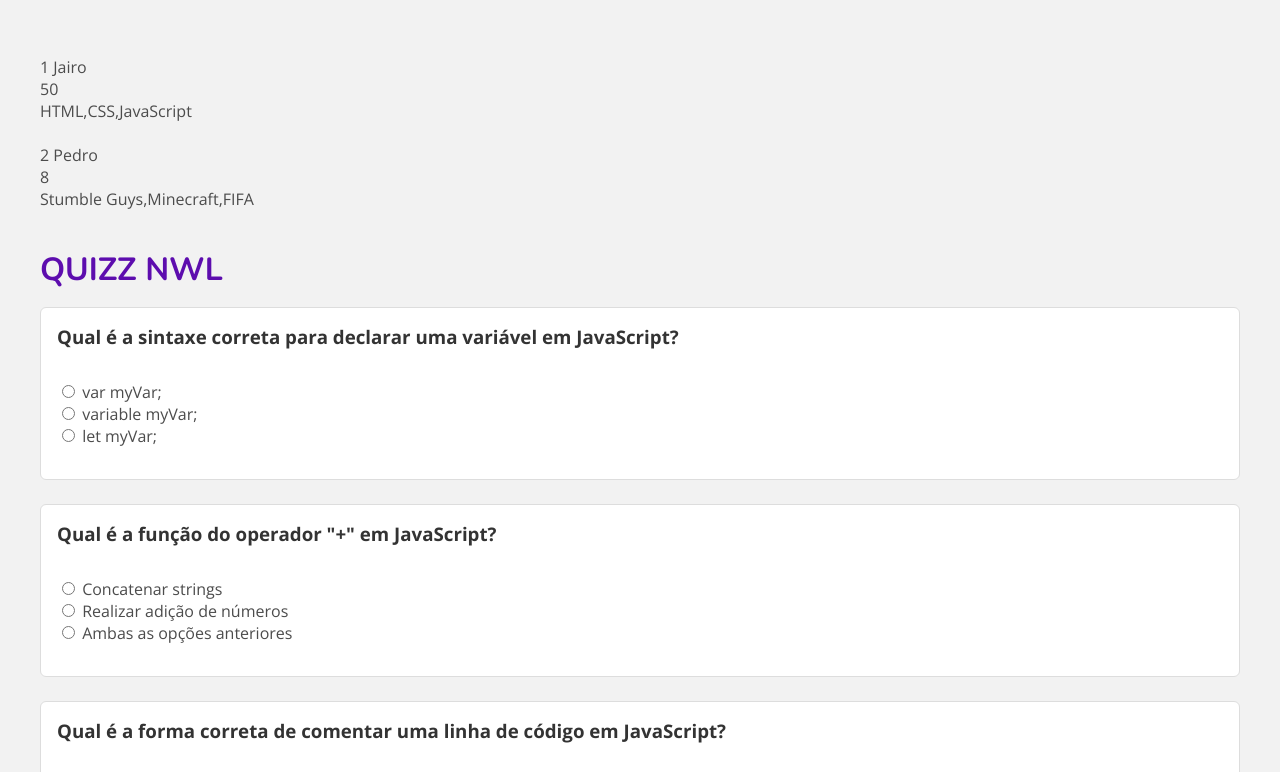
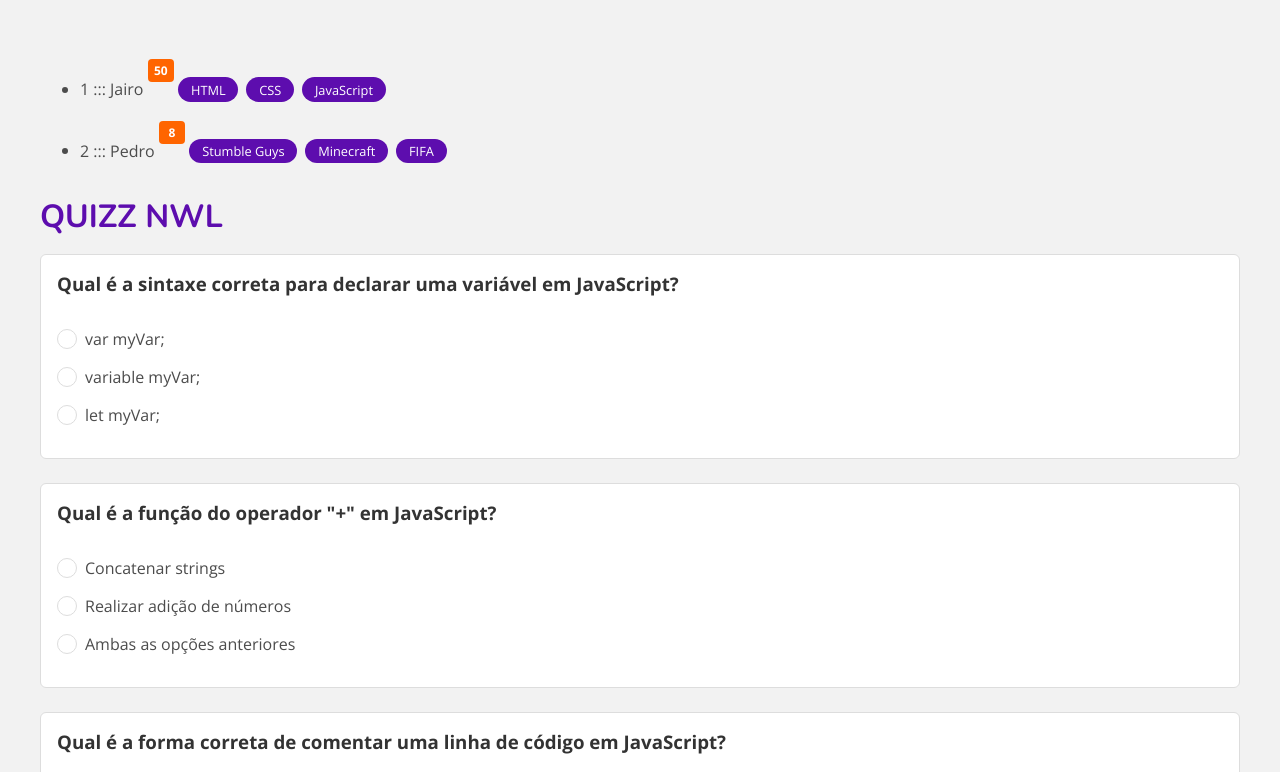
Before and after one commit to jairoroberto/nwl-quizz, a plain HTML site: page index.html in a window 1280 px wide. Shown: the top 772 px of the page. Drawn offline with nearby package versions, Linux system fonts and the light colour scheme.

Commit message:
Updates JS

```diff
--- a/file.js
+++ b/file.js
@@ -148,23 +148,20 @@ const person = [
 
 //
 const res = document.querySelector('.res');
+const ul = document.createElement('ul');
 res.textContent = '';
-let nn = 0;
-const p = document.createElement('p');
-//p.innerHTML = 'Hello MUNDO';
+for(let i = 0; i < person.length; i++){
+    const li = document.createElement('li');
+    li.innerHTML = `
+        ${i+1} ::: ${person[i].name}
+        <sup> ${person[i].age} </sup> `;
 
+        for(let j = 0; j < person[i].skill.length; j++){
+            const small = document.createElement('small');
+            small.innerHTML = person[i].skill[j];
+            li.appendChild(small);
+        }
+    ul.appendChild(li);
+}
 
-
-
-for(item of person){
-    nn++;
-    //res.innerHTML += nn + '-' + item.name + '<br>';
-    p.innerHTML += `${nn}  ${item.name} <br> ${item.age} <br> ${item.skill} <br> <br>`;
-    res.appendChild(p);
-
-
-    // console.log(item.name);
-    // console.log(item.age);
-    // console.log(item.skill);
-
-}
+res.appendChild(ul);
--- a/styles.css
+++ b/styles.css
@@ -38,17 +38,74 @@ h1{
     border: 1px solid #ddd;
 }
 
-.quiz-item dt:has(input:checked){
-    color: bold;
-    font-weight: bold;
+.quiz-item dt input[type='radio'] {
+    appearance: none;
+    margin: 0;
+    padding: 0;
+    position:relative;
 }
 
-.quiz-item dt:has(input:checked)::after{
+.quiz-item dt {
+    margin-bottom: 1rem;
+    display: flex;
+    align-items: center;
+    position:relative;
+}
+
+
+.quiz-item dt:has(input:checked){
+    font-weight:bold;
+}
+
+.quiz-item dt input[type='radio']::after{
+    background:#fff;
     content: '';
-    width:10px;
-    height:10px;
+    width:18px;
+    height:18px;
+    border-radius: 50%;
+    display: inline-block;
+    vertical-align: middle;
+    margin-right: 0.5rem;
+    border: 1px solid #ddd;
+    position: relative;
+}
+
+.quiz-item dt:has(input:checked)::after {
+    content: '';
+    width: 12px;
+    height: 12px;
     border-radius: 50%;
     background: #5d0dae;
     display: inline-block;
     vertical-align: middle;
+    position: absolute;
+    left: 4px;
 }
+
+.res ul li small{
+    padding:0.2rem 0.8rem;
+    background:#5d0dae;
+    color:#fff;
+    border-radius: 50px;
+    display: inline-block;
+    margin-right: 0.5rem;
+    font-size: 0.8rem;
+}
+
+.res ul li{
+    margin:2rem 0;
+}
+
+.res ul li sup{
+    background: #ff6500;
+    color:#fff;
+    padding:0.2rem;
+    border-radius:4px;
+    text-align:center;
+    width:20px;
+    display:inline-block;
+    font-size:12px;
+    font-weight:bold;
+    position:relative;
+    top:-13px;
+}
```
